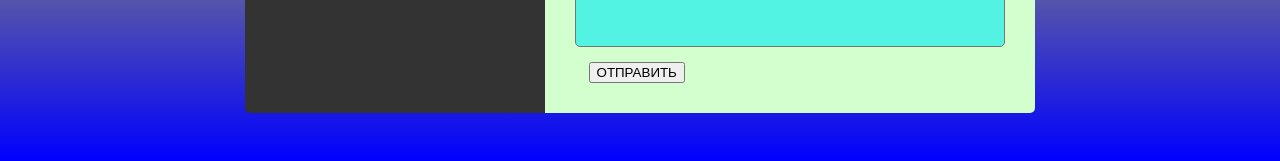
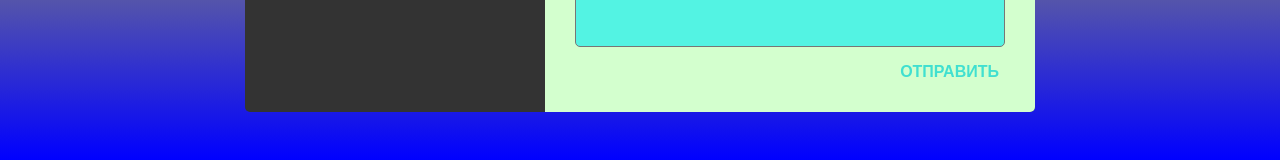
Before and after one commit to alexanderxp/draft-chat, a plain HTML site: page index.html in a window 1280 px wide. Shown: the part 807-968 px from the top of the page. Drawn offline with Linux system fonts and the light colour scheme.

Commit message:
add button characteristics

```diff
--- a/styles.css
+++ b/styles.css
@@ -170,3 +170,14 @@ body {
   font: 18px/22px "Lato", Arial, sans-serif;      /* параметры шрифта */
   resize: none;                                   /* запрет ручного изменения размера поля textarea */
 }
+
+.chat .chat-message button {                   /* характеристики кнопки */
+  float: right;                             /* кнопка справа */
+  color: #40e0d0;                           /* цвет самой кнопки отправить (не нажатой)  */
+  font-size: 16px;                          /* размер шрифта кнопки */
+  text-transform: uppercase;                /* большими буквами */
+  border: none;                             /* нет границы */
+  cursor: pointer;                          /* курсор изменяется при наведении на кнопку */
+  font-weight: bold;                        /* жирный текст кнопки */
+  background: #d3ffce;                      /* цвет фона кнопки отправить  */
+}
```
